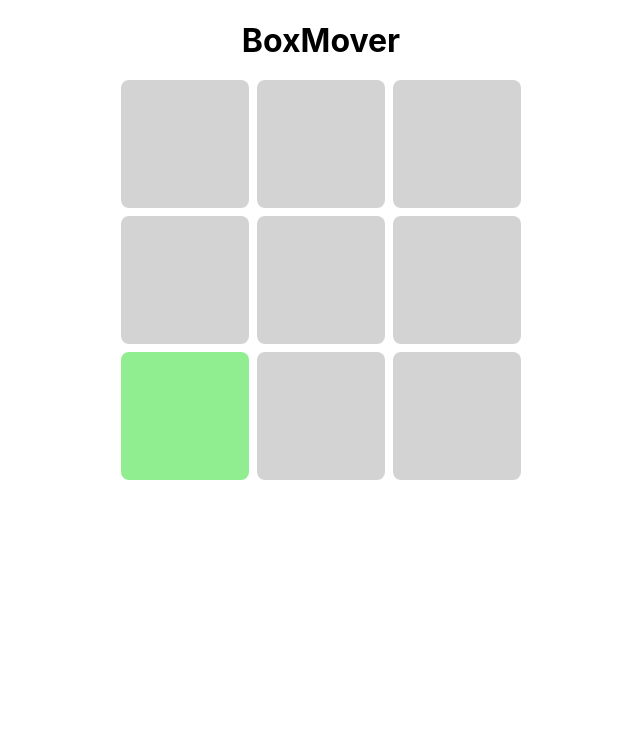
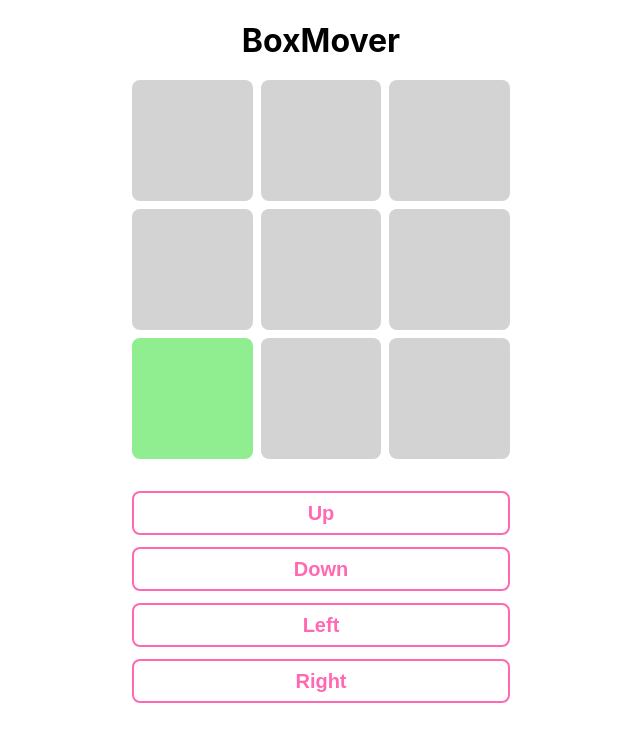
Before and after one commit to recon-designs-practice/box-mover, a React (Create React App) app: page / in a window 1280 px wide. Shown: the top 742 px of the page, without its empty margins (319-959 px from the left). Built offline with nearby package versions, Linux system fonts and the light colour scheme; the HTML template or start-up script is replaced by a standard one.

Commit message:
feat: added buttons

```diff
--- a/src/App.tsx
+++ b/src/App.tsx
@@ -1,7 +1,8 @@
 import React from "react";
 import styled from "styled-components";
-import useAppStore from './stores/store'
+import useAppStore from "./stores/store";
 import GridContainer from "./components/GridContainer";
+import GridControls from "./components/GridControls";
 
 const AppContainer = styled("div")`
   position: relative;
@@ -18,14 +19,14 @@ const AppContainer = styled("div")`
 const Section = styled("section")`
   position: relative;
   box-sizing: border-box;
-  height: calc(100vh - 80px);
   display: grid;
   grid-template-columns: repeat(12, 1fr);
-  grid-template-rows: 0px;
+  grid-template-rows: auto;
+  gap: 32px;
 `;
 
 function App() {
-  const selectedBlock = useAppStore((state) => state.selectedBlock)
+  const selectedBlock = useAppStore((state) => state.selectedBlock);
 
   return (
     <AppContainer>
@@ -42,6 +43,7 @@ function App() {
         </header>
         <Section>
           <GridContainer selectedBlock={selectedBlock} />
+          <GridControls />
         </Section>
       </main>
     </AppContainer>
--- /dev/null
+++ b/src/components/Button.tsx
@@ -0,0 +1,32 @@
+import React from "react";
+import styled from "styled-components";
+
+type Props = {
+  label: String;
+  onclick?: () => void;
+};
+
+const StyledButton = styled("button")`
+  padding: 8px 16px;
+  font-size: 20px;
+  line-height: 24px;
+  font-weight: bold;
+  color: hotpink;
+  background: none;
+  border: 2px solid hotpink;
+  border-radius: 8px;
+
+  &:hover {
+    background: rgba(255, 105, 180, 0.1);
+  }
+
+  &:active {
+    background: rgba(255, 105, 180, 0.2);
+  }
+`;
+
+export default function Button({ label, onclick }: Props) {
+  return (
+    <StyledButton onClick={onclick}>{label ? label : "Click me"}</StyledButton>
+  );
+}
--- /dev/null
+++ b/src/components/GridControls.tsx
@@ -0,0 +1,39 @@
+import React from "react";
+import styled from "styled-components";
+import Button from "./Button";
+
+const Container = styled("div")`
+  box-sizing: border-box,
+  postion: relative;
+  grid-column: 2 / 12;
+  display: flex;
+  flex-direction: column;
+  gap: 12px;
+
+  @media (min-width: 576px) {
+    grid-column: 3 / 11;
+  }
+
+  @media (min-width: 768px) {
+    grid-column: 4 / 10;
+  }
+
+  @media (min-width: 900px) {
+    grid-column: 5 / 9;
+  }
+
+  @media (min-width: 1200px) {
+    grid-column: 5 / 9;
+  }
+`;
+
+export default function GridControls() {
+  return (
+    <Container>
+      <Button label="Up" />
+      <Button label="Down" />
+      <Button label="Left" />
+      <Button label="Right" />
+    </Container>
+  );
+}
--- a/src/stores/store.ts
+++ b/src/stores/store.ts
@@ -1,14 +1,14 @@
-import { createWithEqualityFn } from 'zustand/traditional'
+import { createWithEqualityFn } from "zustand/traditional";
 
 type AppState = {
   selectedBlock: {
-    x: Number
-    y: Number
-  }
-}
+    x: Number;
+    y: Number;
+  };
+};
 
 const useAppStore = createWithEqualityFn<AppState>((set) => ({
-  selectedBlock: {x: 0, y: 0}
-}))
+  selectedBlock: { x: 0, y: 0 },
+}));
 
-export default useAppStore
+export default useAppStore;
```
Also changed, not shown: src/components/GridContainer.tsx (+4 -5 lines).
